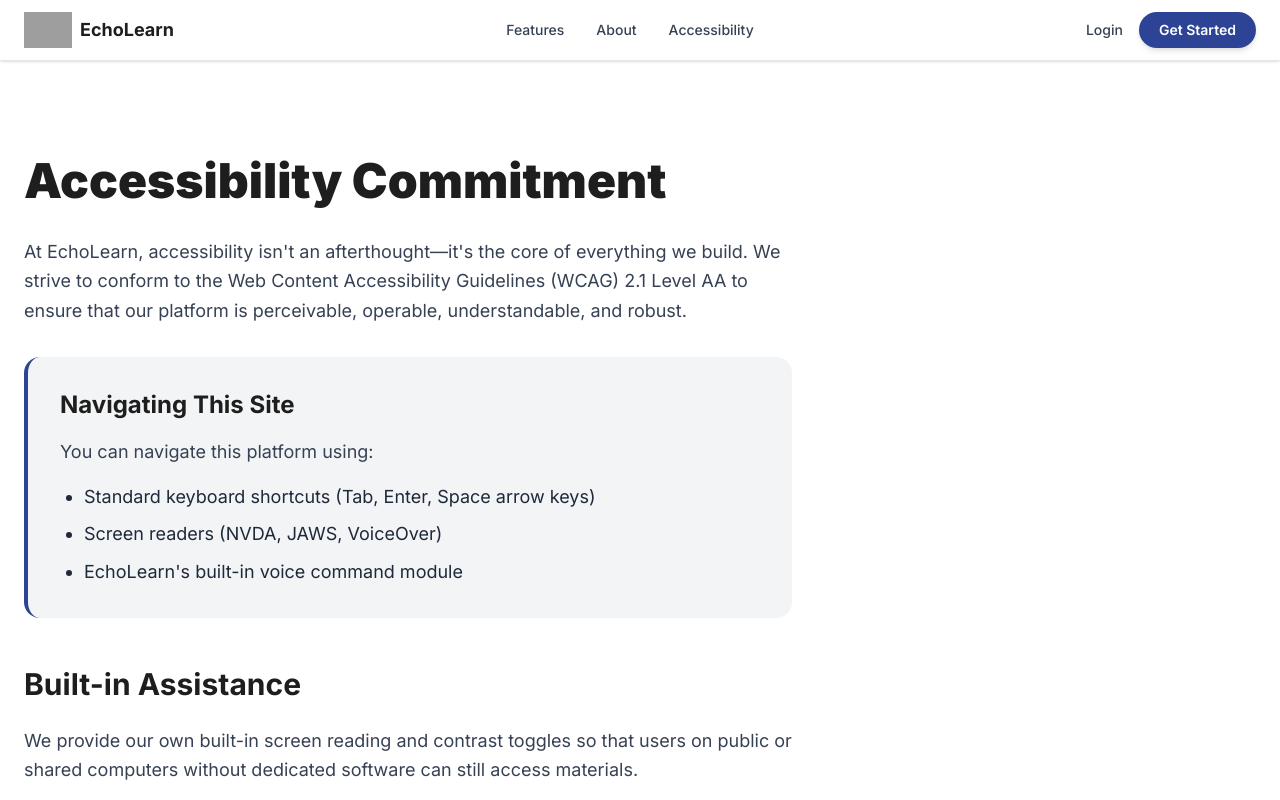
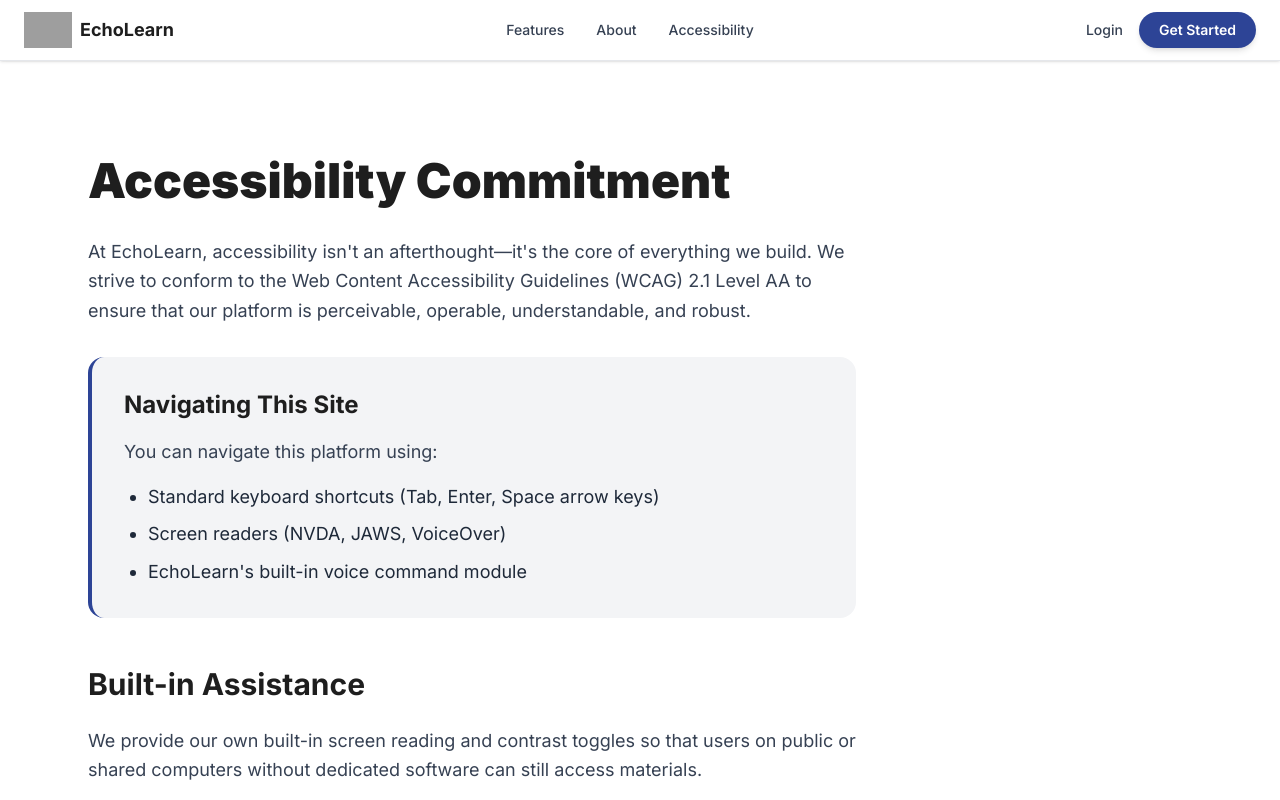
Before and after one commit to VihangaDewindi/EchoLearn, a Next.js app in the folder frontend/: page /accessibility in a window 1280 px wide. Shown: the top 800 px of the page. Built offline with nearby package versions, Linux system fonts and the light colour scheme; grey boxes are pictures that could not be loaded.

Commit message:
Created accessibility page

```diff
--- a/frontend/app/accessibility/page.tsx
+++ b/frontend/app/accessibility/page.tsx
@@ -8,7 +8,7 @@
       <LandingNavbar />
 
       {/* --- Main Content --- */}
-      <div className="max-w-7xl mx-auto px-6 py-24">
+      <div className="max-w-6xl mx-auto px-6 py-24">
         <h1 className="text-5xl font-black text-[#1E1E1E] mb-8">Accessibility Commitment</h1>
 
         <div className="max-w-3xl space-y-8 text-lg text-gray-700 leading-relaxed">
```
